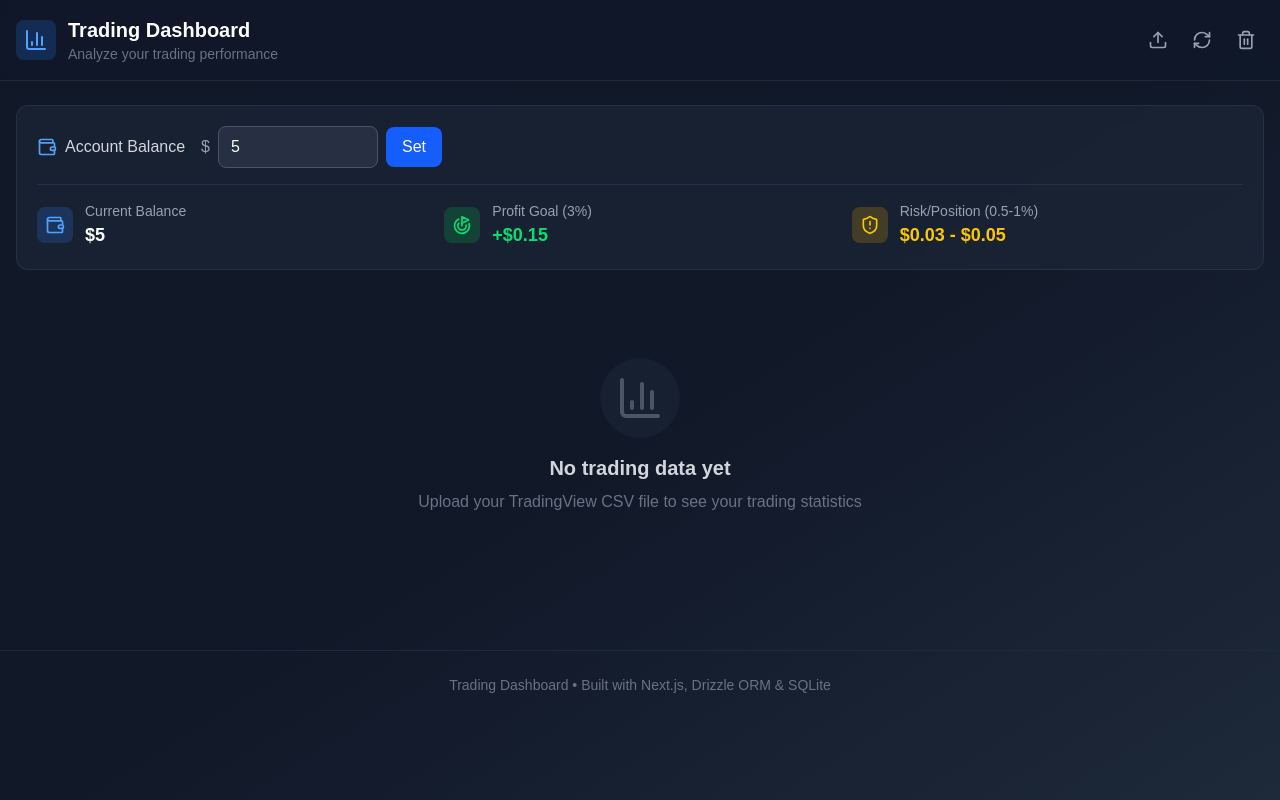
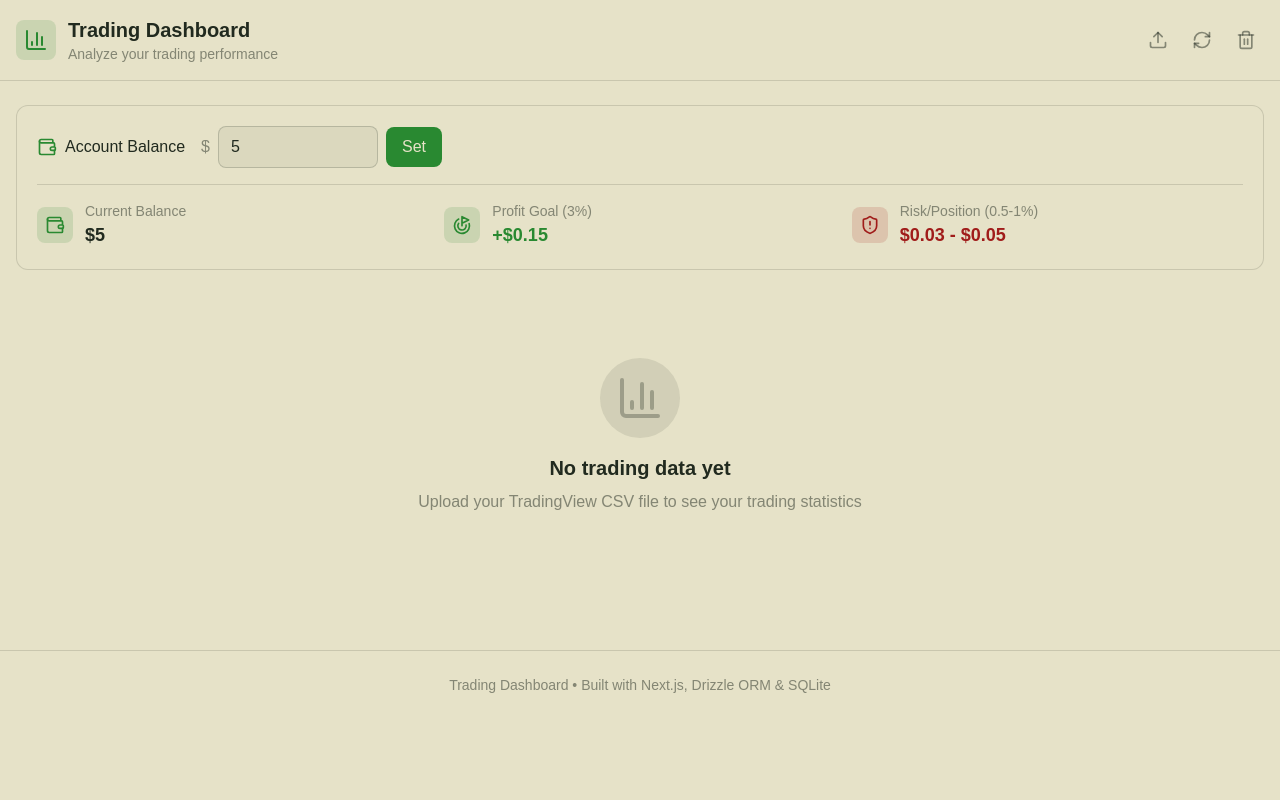
Before and after one commit to sher-n/trading-dashboard, a Next.js app: page / in a window 1280 px wide. Both pictures are taken after typing "5" into the empty fields and a click on the button "Set". Built offline with nearby package versions, Linux system fonts and the light colour scheme; no server answers.

Commit message:
revise color

```diff
--- a/src/app/globals.css
+++ b/src/app/globals.css
@@ -1,38 +1,40 @@
 @import "tailwindcss";
 
 :root {
-  --background: #0a0a0a;
-  --foreground: #ededed;
+  --bg: #e6e2c8;
+  --text: #212a1f;
+  --green: #298931;
+  --red: #a01c1a;
 }
 
 @theme inline {
-  --color-background: var(--background);
-  --color-foreground: var(--foreground);
+  --color-background: var(--bg);
+  --color-foreground: var(--text);
 }
 
 body {
-  background: var(--background);
-  color: var(--foreground);
+  background: var(--bg);
+  color: var(--text);
   font-family: Arial, Helvetica, sans-serif;
 }
 
-/* Custom scrollbar for dark theme */
+/* Custom scrollbar */
 ::-webkit-scrollbar {
   width: 8px;
   height: 8px;
 }
 
 ::-webkit-scrollbar-track {
-  background: #1f2937;
+  background: #fffadc;
 }
 
 ::-webkit-scrollbar-thumb {
-  background: #4b5563;
+  background: rgba(33, 42, 31, 0.3);
   border-radius: 4px;
 }
 
 ::-webkit-scrollbar-thumb:hover {
-  background: #6b7280;
+  background: rgba(33, 42, 31, 0.5);
 }
 
 /* Table styles */
--- a/src/app/layout.tsx
+++ b/src/app/layout.tsx
@@ -12,8 +12,8 @@ export default function RootLayout({
   children: React.ReactNode;
 }>) {
   return (
-    <html lang="en" className="dark">
-      <body className="antialiased bg-gray-900">
+    <html lang="en">
+      <body className="antialiased bg-[var(--bg)]">
         {children}
       </body>
     </html>
--- a/src/app/page.tsx
+++ b/src/app/page.tsx
@@ -117,18 +117,18 @@ export default function Dashboard() {
   }, [fetchData]);
 
   return (
-    <div className="min-h-screen bg-gradient-to-br from-gray-900 via-gray-900 to-gray-800">
+    <div className="min-h-screen bg-[var(--bg)]">
       {/* Header */}
-      <header className="border-b border-gray-800 bg-gray-900/80 backdrop-blur-sm sticky top-0 z-50">
+      <header className="border-b border-[var(--text)]/15 bg-[var(--bg)] sticky top-0 z-50">
         <div className="max-w-7xl mx-auto px-4 py-4">
           <div className="flex items-center justify-between">
             <div className="flex items-center gap-3">
-              <div className="p-2 bg-blue-500/20 rounded-lg">
-                <BarChart3 className="w-6 h-6 text-blue-400" />
+              <div className="p-2 bg-[var(--green)]/15 rounded-lg">
+                <BarChart3 className="w-6 h-6 text-[var(--green)]" />
               </div>
               <div>
-                <h1 className="text-xl font-bold text-white">Trading Dashboard</h1>
-                <p className="text-gray-500 text-sm">Analyze your trading performance</p>
+                <h1 className="text-xl font-bold text-[var(--text)]">Trading Dashboard</h1>
+                <p className="text-[var(--text)]/50 text-sm">Analyze your trading performance</p>
               </div>
             </div>
             <div className="flex items-center gap-2">
@@ -136,7 +136,7 @@ export default function Dashboard() {
               <button
                 onClick={fetchData}
                 disabled={loading}
-                className="p-2 text-gray-400 hover:text-white hover:bg-gray-800 rounded-lg transition-colors"
+                className="p-2 text-[var(--text)]/50 hover:text-[var(--text)] hover:bg-[var(--text)]/10 rounded-lg transition-colors"
                 title="Refresh"
               >
                 <RefreshCw className={`w-5 h-5 ${loading ? "animate-spin" : ""}`} />
@@ -144,7 +144,7 @@ export default function Dashboard() {
               <button
                 onClick={handleClear}
                 disabled={clearing}
-                className="p-2 text-gray-400 hover:text-red-400 hover:bg-red-500/10 rounded-lg transition-colors"
+                className="p-2 text-[var(--text)]/50 hover:text-[var(--red)] hover:bg-[var(--red)]/10 rounded-lg transition-colors"
                 title="Clear all data"
               >
                 <Trash2 className={`w-5 h-5 ${clearing ? "animate-pulse" : ""}`} />
@@ -156,26 +156,26 @@ export default function Dashboard() {
 
       <main className="max-w-7xl mx-auto px-4 py-6 space-y-6">
         {/* Account Balance Section */}
-        <section className="bg-gray-800/60 backdrop-blur border border-gray-700/50 rounded-xl p-5">
+        <section className="bg-[var(--bg)] border border-[var(--text)]/15 rounded-xl p-5">
           <form onSubmit={handleBalanceSubmit} className="flex items-center gap-4">
             <div className="flex items-center gap-2">
-              <Wallet className="w-5 h-5 text-blue-400" />
-              <label className="text-gray-300 font-medium">Account Balance</label>
+              <Wallet className="w-5 h-5 text-[var(--green)]" />
+              <label className="text-[var(--text)] font-medium">Account Balance</label>
             </div>
             <div className="flex items-center gap-2">
-              <span className="text-gray-400">$</span>
+              <span className="text-[var(--text)]/50">$</span>
               <input
                 type="number"
                 value={balanceInput}
                 onChange={(e) => setBalanceInput(e.target.value)}
                 placeholder="Enter balance"
-                className="bg-gray-700/50 border border-gray-600 rounded-lg px-3 py-2 text-white w-40 focus:outline-none focus:border-blue-500"
+                className="bg-[var(--text)]/5 border border-[var(--text)]/20 rounded-lg px-3 py-2 text-[var(--text)] w-40 focus:outline-none focus:border-[var(--green)]"
                 step="0.01"
                 min="0"
               />
               <button
                 type="submit"
-                className="px-4 py-2 bg-blue-600 hover:bg-blue-500 text-white rounded-lg transition-colors"
+                className="px-4 py-2 bg-[var(--green)] hover:bg-[var(--green)]/85 text-[var(--bg)] rounded-lg transition-colors"
               >
                 Set
               </button>
@@ -183,32 +183,32 @@ export default function Dashboard() {
           </form>
 
           {balance !== null && (
-            <div className="grid grid-cols-3 gap-4 mt-4 pt-4 border-t border-gray-700/50">
+            <div className="grid grid-cols-3 gap-4 mt-4 pt-4 border-t border-[var(--text)]/15">
               <div className="flex items-center gap-3">
-                <div className="p-2 bg-blue-500/20 rounded-lg">
-                  <Wallet className="w-5 h-5 text-blue-400" />
+                <div className="p-2 bg-[var(--green)]/15 rounded-lg">
+                  <Wallet className="w-5 h-5 text-[var(--green)]" />
                 </div>
                 <div>
-                  <p className="text-gray-400 text-sm">Current Balance</p>
-                  <p className="text-white font-bold text-lg">${balance.toLocaleString()}</p>
+                  <p className="text-[var(--text)]/50 text-sm">Current Balance</p>
+                  <p className="text-[var(--text)] font-bold text-lg">${balance.toLocaleString()}</p>
                 </div>
               </div>
               <div className="flex items-center gap-3">
-                <div className="p-2 bg-green-500/20 rounded-lg">
-                  <Goal className="w-5 h-5 text-green-400" />
+                <div className="p-2 bg-[var(--green)]/15 rounded-lg">
+                  <Goal className="w-5 h-5 text-[var(--green)]" />
                 </div>
                 <div>
-                  <p className="text-gray-400 text-sm">Profit Goal (3%)</p>
-                  <p className="text-green-400 font-bold text-lg">+${(balance * 0.03).toFixed(2)}</p>
+                  <p className="text-[var(--text)]/50 text-sm">Profit Goal (3%)</p>
+                  <p className="text-[var(--green)] font-bold text-lg">+${(balance * 0.03).toFixed(2)}</p>
                 </div>
               </div>
               <div className="flex items-center gap-3">
-                <div className="p-2 bg-yellow-500/20 rounded-lg">
-                  <ShieldAlert className="w-5 h-5 text-yellow-400" />
+                <div className="p-2 bg-[var(--red)]/15 rounded-lg">
+                  <ShieldAlert className="w-5 h-5 text-[var(--red)]" />
                 </div>
                 <div>
-                  <p className="text-gray-400 text-sm">Risk/Position (0.5-1%)</p>
-                  <p className="text-yellow-400 font-bold text-lg">
+                  <p className="text-[var(--text)]/50 text-sm">Risk/Position (0.5-1%)</p>
+                  <p className="text-[var(--red)] font-bold text-lg">
                     ${(balance * 0.005).toFixed(2)} - ${(balance * 0.01).toFixed(2)}
                   </p>
                 </div>
@@ -229,9 +229,9 @@ export default function Dashboard() {
                 trend={stats.totalNetPnl >= 0 ? "up" : "down"}
                 icon={
                   stats.totalNetPnl >= 0 ? (
-                    <TrendingUp className="w-5 h-5 text-green-400" />
+                    <TrendingUp className="w-5 h-5 text-[var(--green)]" />
                   ) : (
-                    <TrendingDown className="w-5 h-5 text-red-400" />
+                    <TrendingDown className="w-5 h-5 text-[var(--red)]" />
                   )
                 }
               />
@@ -240,20 +240,20 @@ export default function Dashboard() {
                 value={`${stats.winRate.toFixed(1)}%`}
                 subtitle={`${stats.winningTrades}W / ${stats.losingTrades}L`}
                 trend={stats.winRate >= 50 ? "up" : "down"}
-                icon={<Target className="w-5 h-5 text-blue-400" />}
+                icon={<Target className="w-5 h-5 text-[var(--green)]" />}
               />
               <StatsCard
                 title="Profit Factor"
                 value={stats.profitFactor === Infinity ? "∞" : stats.profitFactor.toFixed(2)}
                 subtitle="Gross Profit / Gross Loss"
                 trend={stats.profitFactor >= 1 ? "up" : "down"}
-                icon={<Award className="w-5 h-5 text-yellow-400" />}
+                icon={<Award className="w-5 h-5 text-[var(--text)]" />}
               />
               <StatsCard
                 title="Total Trades"
                 value={stats.totalTrades}
                 subtitle={`${stats.avgTradesPerDay.toFixed(1)}/day avg`}
-                icon={<Clock className="w-5 h-5 text-purple-400" />}
+                icon={<Clock className="w-5 h-5 text-[var(--text)]" />}
               />
             </section>
 
@@ -276,14 +276,14 @@ export default function Dashboard() {
                 value={stats.maxWinStreak}
                 subtitle={`Current: ${stats.currentWinStreak}`}
                 trend="up"
-                icon={<TrendingUp className="w-5 h-5 text-green-400" />}
+                icon={<TrendingUp className="w-5 h-5 text-[var(--green)]" />}
               />
               <StatsCard
                 title="Lose Streak"
                 value={stats.maxLoseStreak}
                 subtitle={`Current: ${stats.currentLoseStreak}`}
                 trend="down"
-                icon={<AlertTriangle className="w-5 h-5 text-red-400" />}
+                icon={<AlertTriangle className="w-5 h-5 text-[var(--red)]" />}
               />
             </section>
 
@@ -294,14 +294,14 @@ export default function Dashboard() {
                 value={`+$${stats.maxEquity.toFixed(2)}`}
                 subtitle="Peak equity"
                 trend="up"
-                icon={<TrendingUp className="w-5 h-5 text-green-400" />}
+                icon={<TrendingUp className="w-5 h-5 text-[var(--green)]" />}
               />
               <StatsCard
                 title="Max Downside"
                 value={`$${stats.minEquity.toFixed(2)}`}
                 subtitle="Lowest equity"
                 trend="down"
-                icon={<TrendingDown className="w-5 h-5 text-red-400" />}
+                icon={<TrendingDown className="w-5 h-5 text-[var(--red)]" />}
               />
             </section>
 
@@ -327,16 +327,16 @@ export default function Dashboard() {
             {/* Charts Section */}
             <section className="grid grid-cols-1 lg:grid-cols-3 gap-6">
               {/* PnL Curve */}
-              <div className="lg:col-span-2 bg-gray-800/60 backdrop-blur border border-gray-700/50 rounded-xl p-5">
-                <h2 className="text-lg font-semibold text-white mb-4">
+              <div className="lg:col-span-2 bg-[var(--bg)] border border-[var(--text)]/15 rounded-xl p-5">
+                <h2 className="text-lg font-semibold text-[var(--text)] mb-4">
                   Equity Curve (Cumulative P&L)
                 </h2>
                 <PnLChart data={stats.pnlCurve} />
               </div>
 
               {/* Symbol Performance */}
-              <div className="bg-gray-800/60 backdrop-blur border border-gray-700/50 rounded-xl p-5">
-                <h2 className="text-lg font-semibold text-white mb-4">
+              <div className="bg-[var(--bg)] border border-[var(--text)]/15 rounded-xl p-5">
+                <h2 className="text-lg font-semibold text-[var(--text)] mb-4">
                   P&L by Symbol
                 </h2>
                 <SymbolStats data={stats.symbolStats} />
@@ -344,8 +344,8 @@ export default function Dashboard() {
             </section>
 
             {/* Trades Table */}
-            <section className="bg-gray-800/60 backdrop-blur border border-gray-700/50 rounded-xl p-5">
-              <h2 className="text-lg font-semibold text-white mb-4">
+            <section className="bg-[var(--bg)] border border-[var(--text)]/15 rounded-xl p-5">
+              <h2 className="text-lg font-semibold text-[var(--text)] mb-4">
                 Trade History ({trades.length} trades)
               </h2>
               <TradesTable trades={trades} />
@@ -356,13 +356,13 @@ export default function Dashboard() {
         {/* Empty State */}
         {!loading && (!stats || stats.totalTrades === 0) && (
           <div className="text-center py-16">
-            <div className="p-4 bg-gray-800/50 rounded-full w-fit mx-auto mb-4">
-              <BarChart3 className="w-12 h-12 text-gray-600" />
+            <div className="p-4 bg-[var(--text)]/10 rounded-full w-fit mx-auto mb-4">
+              <BarChart3 className="w-12 h-12 text-[var(--text)]/30" />
             </div>
-            <h2 className="text-xl font-semibold text-gray-300 mb-2">
+            <h2 className="text-xl font-semibold text-[var(--text)] mb-2">
               No trading data yet
             </h2>
-            <p className="text-gray-500">
+            <p className="text-[var(--text)]/50">
               Upload your TradingView CSV file to see your trading statistics
             </p>
           </div>
@@ -371,15 +371,15 @@ export default function Dashboard() {
         {/* Loading State */}
         {loading && (!stats || stats.totalTrades === 0) && (
           <div className="text-center py-16">
-            <RefreshCw className="w-8 h-8 text-blue-400 animate-spin mx-auto mb-4" />
-            <p className="text-gray-400">Loading trading data...</p>
+            <RefreshCw className="w-8 h-8 text-[var(--green)] animate-spin mx-auto mb-4" />
+            <p className="text-[var(--text)]/50">Loading trading data...</p>
           </div>
         )}
       </main>
 
       {/* Footer */}
-      <footer className="border-t border-gray-800 mt-12 py-6">
-        <div className="max-w-7xl mx-auto px-4 text-center text-gray-500 text-sm">
+      <footer className="border-t border-[var(--text)]/15 mt-12 py-6">
+        <div className="max-w-7xl mx-auto px-4 text-center text-[var(--text)]/50 text-sm">
           Trading Dashboard • Built with Next.js, Drizzle ORM & SQLite
         </div>
       </footer>
--- a/src/components/FileUpload.tsx
+++ b/src/components/FileUpload.tsx
@@ -81,8 +81,8 @@ export default function FileUpload({ onUploadComplete }: FileUploadProps) {
       <button
         className={`p-2 rounded-lg transition-colors ${
           showSuccess
-            ? "text-green-400 bg-green-500/10"
-            : "text-gray-400 hover:text-white hover:bg-gray-800"
+            ? "text-[var(--green)] bg-[var(--green)]/10"
+            : "text-[var(--text)]/50 hover:text-[var(--text)] hover:bg-[var(--text)]/10"
         }`}
         title="Upload CSV"
         disabled={isUploading}
```
Also changed, not shown: src/components/PnLChart.tsx (+20 -25 lines), src/components/StatsCard.tsx (+8 -8 lines), src/components/SymbolStats.tsx (+13 -12 lines), src/components/TradesTable.tsx (+27 -27 lines), .claude/settings.local.json (added), 2 other files (tests, documents, lock files or other folders).
